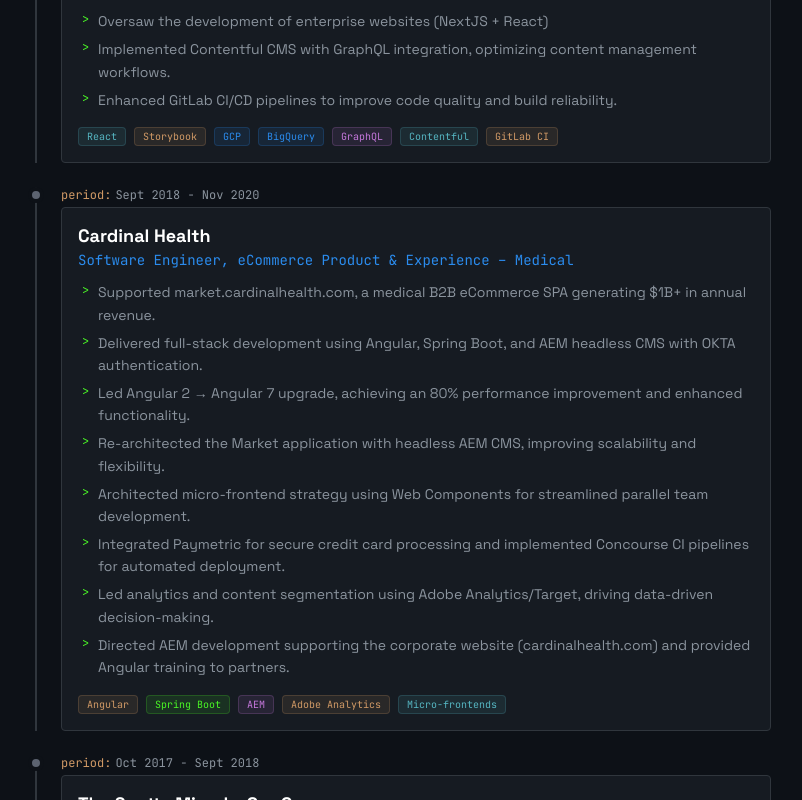
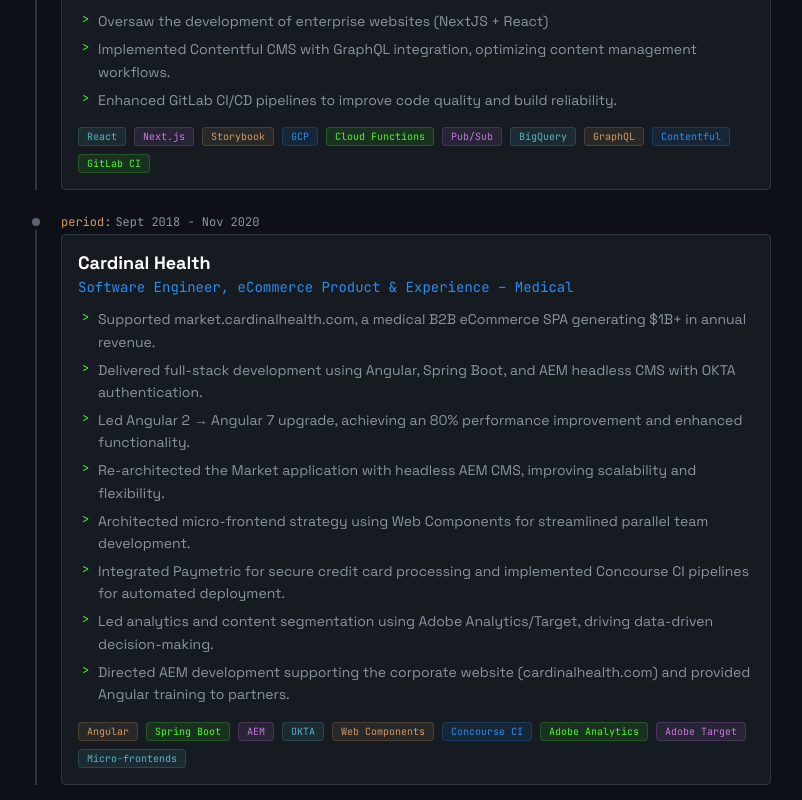
Before and after one commit to NSpencer4/chasethedeveloperv2, a Next.js app: page / in a window 1280 px wide. Shown: the part 2200-3000 px from the top of the page, without its empty margins (237-1039 px from the left). Built offline with nearby package versions, Linux system fonts and the light colour scheme.

Commit message:
refactor: update technology colors and enhance job data in experience.ts for improved clarity and organization

```diff
--- a/src/data/experience.ts
+++ b/src/data/experience.ts
@@ -28,14 +28,18 @@ export const jobs: Job[] = [
     tech: [
       { name: 'TypeScript', color: 'primary' },
       { name: 'Express', color: 'green' },
-      { name: 'Next.js', color: 'primary' },
+      { name: 'Next.js', color: 'purple' },
       { name: 'React', color: 'cyan' },
-      { name: 'AWS', color: 'orange' },
-      { name: 'Kafka', color: 'purple' },
-      { name: 'DynamoDB', color: 'orange' },
-      { name: 'CircleCI', color: 'green' },
-      { name: 'Terraform', color: 'purple' },
-      { name: 'Databricks', color: 'orange' },
+      { name: 'AWS Lambda', color: 'orange' },
+      { name: 'Kafka', color: 'primary' },
+      { name: 'SQS', color: 'green' },
+      { name: 'DynamoDB', color: 'purple' },
+      { name: 'GraphQL', color: 'cyan' },
+      { name: 'NX', color: 'orange' },
+      { name: 'CircleCI', color: 'primary' },
+      { name: 'Terraform', color: 'green' },
+      { name: 'Databricks', color: 'purple' },
+      { name: 'Monte Carlo', color: 'cyan' },
     ],
   },
   {
@@ -49,9 +53,9 @@ export const jobs: Job[] = [
       'Enhanced MyLawn App microservices, improving functionality and performance.',
     ],
     tech: [
-      { name: 'NestJS', color: 'cyan' },
+      { name: 'NestJS', color: 'orange' },
       { name: 'TypeScript', color: 'primary' },
-      { name: 'Lerna', color: 'purple' },
+      { name: 'Lerna', color: 'green' },
     ],
   },
   {
@@ -69,12 +73,15 @@ export const jobs: Job[] = [
     ],
     tech: [
       { name: 'React', color: 'cyan' },
+      { name: 'Next.js', color: 'purple' },
       { name: 'Storybook', color: 'orange' },
       { name: 'GCP', color: 'primary' },
-      { name: 'BigQuery', color: 'primary' },
-      { name: 'GraphQL', color: 'purple' },
-      { name: 'Contentful', color: 'cyan' },
-      { name: 'GitLab CI', color: 'orange' },
+      { name: 'Cloud Functions', color: 'green' },
+      { name: 'Pub/Sub', color: 'purple' },
+      { name: 'BigQuery', color: 'cyan' },
+      { name: 'GraphQL', color: 'orange' },
+      { name: 'Contentful', color: 'primary' },
+      { name: 'GitLab CI', color: 'green' },
     ],
   },
   {
@@ -96,7 +103,11 @@ export const jobs: Job[] = [
       { name: 'Angular', color: 'orange' },
       { name: 'Spring Boot', color: 'green' },
       { name: 'AEM', color: 'purple' },
-      { name: 'Adobe Analytics', color: 'orange' },
+      { name: 'OKTA', color: 'cyan' },
+      { name: 'Web Components', color: 'orange' },
+      { name: 'Concourse CI', color: 'primary' },
+      { name: 'Adobe Analytics', color: 'green' },
+      { name: 'Adobe Target', color: 'purple' },
       { name: 'Micro-frontends', color: 'cyan' },
     ],
   },
@@ -114,7 +125,7 @@ export const jobs: Job[] = [
     tech: [
       { name: 'Drupal', color: 'primary' },
       { name: 'Magento', color: 'orange' },
-      { name: 'New Relic', color: 'green' },
+      { name: 'New Relic', color: 'cyan' },
       { name: 'Sumo Logic', color: 'purple' },
       { name: 'Travis CI', color: 'green' },
     ],
```
